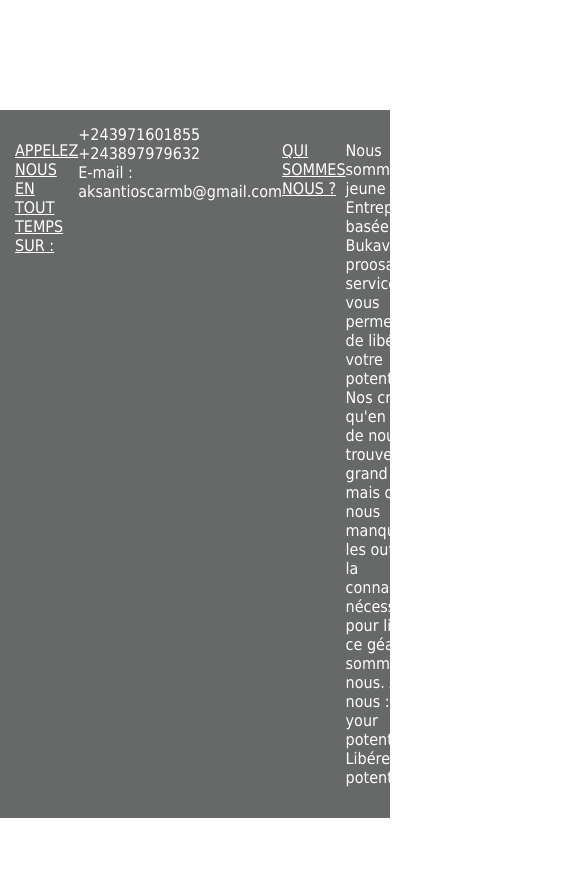
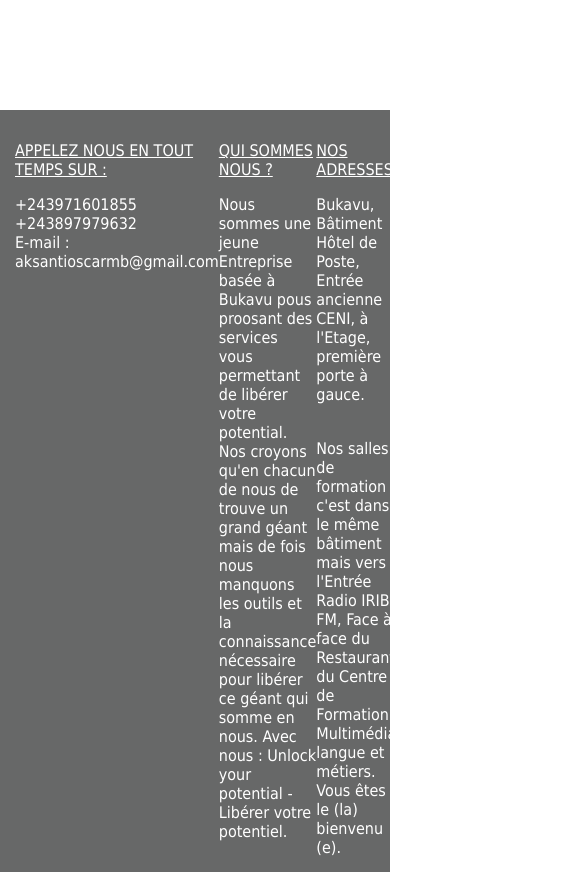
Before and after one commit to Oscar-Aksanti/e-lewo, a plain HTML site: page index.html in a window 390 px wide. Shown: the part 1080-1952 px from the top of the page, 585 px wide, since content can reach past the window. Before the commit the page ends 1898 px from the top, so only its background shows below. Drawn offline with Linux system fonts and the light colour scheme.

Commit message:
footer display block

```diff
--- a/css/style.css
+++ b/css/style.css
@@ -111,10 +111,11 @@ footer div {
     .image img{
         width: 100%;
         height: auto;
+        margin:0px;
     }
     footer div{
     width: 100%;
-    display:flex;
+    display:block;
     margin-left: 0px;
     }
 }
```
